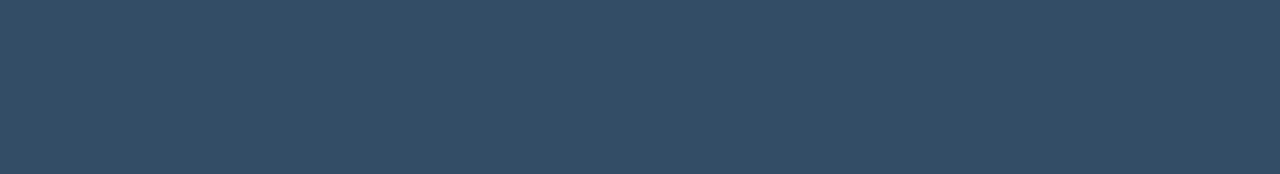
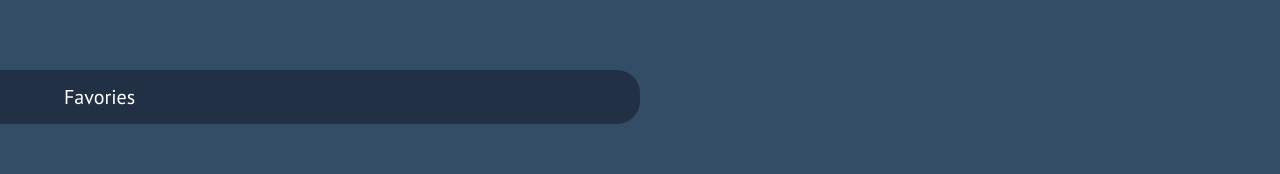
Before and after one commit to WildCodeSchool/2023-09-JS-BDX-P3-only-famous, a React (Vite) app in the folder frontend/: page /onevideo in a window 1280 px wide. Shown: the part 552-726 px from the top of the page. Built offline with nearby package versions, Linux system fonts and the light colour scheme.

Commit message:
separaTOR

```diff
--- /dev/null
+++ b/frontend/src/components/Separator.jsx
@@ -0,0 +1,3 @@
+export default function Separator() {
+  return <div style={{ height: `80px` }}></div>;
+}
--- a/frontend/src/main.jsx
+++ b/frontend/src/main.jsx
@@ -11,6 +11,7 @@ import Upload from "./pages/Upload";
 import Home from "./pages/Home";
 import Admin from "./pages/Admin";
 import OneVideo from "./pages/OneVideo";
+import SingleVideoPage from "./pages/SingleVideoPage";
 
 // async function timeOut(time = 3000){
 //   setTimeout(() => {
@@ -29,7 +30,7 @@ const router = createBrowserRouter([
       },
       {
         path: "/onevideo",
-        element: <OneVideo title="my title" date="21-04-1986" />,
+        element: <SingleVideoPage />,
       },
       {
         path: "/inscription",
--- /dev/null
+++ b/frontend/src/pages/SingleVideoPage.jsx
@@ -0,0 +1,14 @@
+import Carroussel from "../components/Carroussel";
+import OneVideo from "./OneVideo";
+import videoItems from "../components/Data";
+import Separator from "../components/Separator";
+
+export default function SingleVideoPage() {
+  return (
+    <div className="singleVideoPage">
+      <OneVideo />
+      <Carroussel videoItems={videoItems} titre="Favories" />
+      <Separator />
+    </div>
+  );
+}
```
